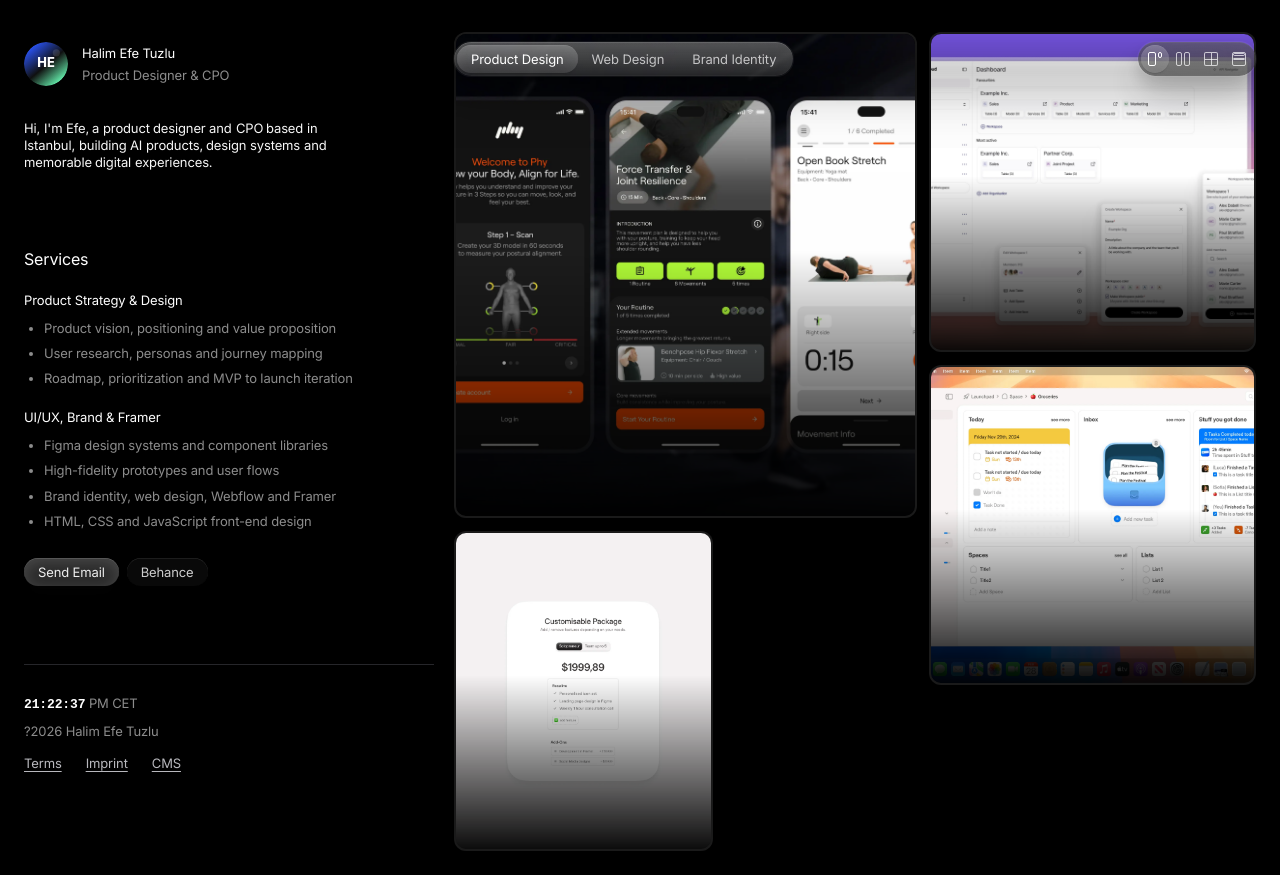
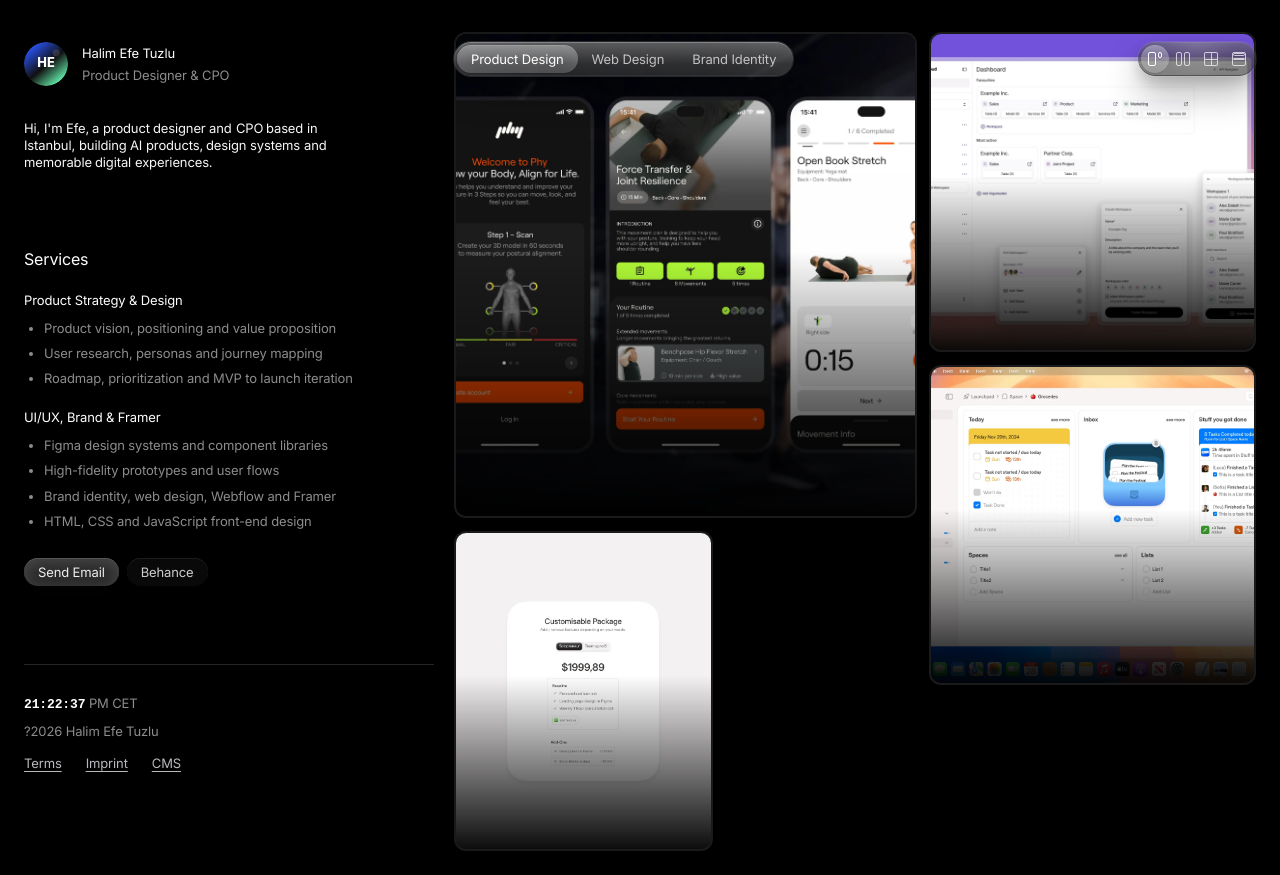
Before and after one commit to hefetuz/portfolio, a plain HTML site: page index.html in a window 1280 px wide. Drawn offline with Linux system fonts and the light colour scheme.

Commit message:
Rebuild filter tabs glass surface

```diff
--- a/index.html
+++ b/index.html
@@ -45,14 +45,6 @@
 
     <main id="top" class="work-area">
       <div class="work-toolbar">
-        <div class="toolbar-progressive-blur" aria-hidden="true">
-          <span></span>
-          <span></span>
-          <span></span>
-          <span></span>
-          <span></span>
-        </div>
-
         <div class="tabs filter-tabs" role="tablist" aria-label="Portfolio filters">
           <span class="tab-indicator" aria-hidden="true"></span>
         </div>
--- a/js/components/tabs.js
+++ b/js/components/tabs.js
@@ -36,7 +36,7 @@ export function updateTabIndicator(tabs = document.querySelector(".filter-tabs")
   const activeBox = active.getBoundingClientRect();
   indicator.style.width = `${activeBox.width}px`;
   indicator.style.height = `${activeBox.height}px`;
-  indicator.style.transform = `translate3d(${activeBox.left - tabsBox.left}px, ${activeBox.top - tabsBox.top}px, 0)`;
+  indicator.style.transform = `translate3d(${activeBox.left - tabsBox.left - 3}px, ${activeBox.top - tabsBox.top - 3}px, 0)`;
 }
 
 export function updateAllTabIndicators() {
--- a/styles.css
+++ b/styles.css
@@ -332,70 +332,6 @@ img {
   isolation: isolate;
 }
 
-.toolbar-progressive-blur {
-  position: absolute;
-  inset-inline: -24px;
-  top: -18px;
-  z-index: 1;
-  height: 124px;
-  opacity: 1;
-  pointer-events: none;
-  overflow: hidden;
-  contain: paint;
-}
-
-.toolbar-progressive-blur span {
-  position: absolute;
-  inset: 0;
-  background: rgba(0, 0, 0, .01);
-  -webkit-backdrop-filter: blur(var(--toolbar-blur));
-  backdrop-filter: blur(var(--toolbar-blur));
-  -webkit-mask-image: linear-gradient(
-    to bottom,
-    transparent 0%,
-    black var(--toolbar-mask-start),
-    black var(--toolbar-mask-end),
-    transparent 100%
-  );
-  mask-image: linear-gradient(
-    to bottom,
-    transparent 0%,
-    black var(--toolbar-mask-start),
-    black var(--toolbar-mask-end),
-    transparent 100%
-  );
-}
-
-.toolbar-progressive-blur span:nth-child(1) {
-  --toolbar-blur: 1px;
-  --toolbar-mask-start: 0%;
-  --toolbar-mask-end: 42%;
-}
-
-.toolbar-progressive-blur span:nth-child(2) {
-  --toolbar-blur: 2px;
-  --toolbar-mask-start: 10%;
-  --toolbar-mask-end: 54%;
-}
-
-.toolbar-progressive-blur span:nth-child(3) {
-  --toolbar-blur: 3px;
-  --toolbar-mask-start: 22%;
-  --toolbar-mask-end: 66%;
-}
-
-.toolbar-progressive-blur span:nth-child(4) {
-  --toolbar-blur: 6px;
-  --toolbar-mask-start: 36%;
-  --toolbar-mask-end: 80%;
-}
-
-.toolbar-progressive-blur span:nth-child(5) {
-  --toolbar-blur: 12px;
-  --toolbar-mask-start: 52%;
-  --toolbar-mask-end: 100%;
-}
-
 .tabs {
   position: relative;
   z-index: 2;
@@ -405,19 +341,20 @@ img {
   padding: 3px;
   display: flex;
   align-items: center;
-  gap: -2px;
+  gap: 0;
   border: 0;
   border-radius: 999px;
-  background: transparent;
+  background:
+    linear-gradient(180deg, rgba(255, 255, 255, .12), rgba(255, 255, 255, .035)),
+    rgba(28, 28, 28, .58);
   box-shadow:
     inset 0 .5px .5px rgba(255, 255, 255, .16),
-    0 0 0 1px rgba(0, 0, 0, .76),
-    0 41px 17px rgba(0, 0, 0, .03),
-    0 23px 14px rgba(0, 0, 0, .1),
-    0 10px 10px rgba(0, 0, 0, .17),
-    0 3px 6px rgba(0, 0, 0, .19);
-  -webkit-backdrop-filter: blur(28px) saturate(160%) brightness(1.05);
-  backdrop-filter: blur(28px) saturate(160%) brightness(1.05);
+    inset 0 -1px 0 rgba(0, 0, 0, .36),
+    0 0 0 1px rgba(255, 255, 255, .09),
+    0 18px 34px rgba(0, 0, 0, .28),
+    0 6px 14px rgba(0, 0, 0, .18);
+  -webkit-backdrop-filter: blur(24px) saturate(160%);
+  backdrop-filter: blur(24px) saturate(160%);
   overflow: hidden;
 }
 
@@ -428,65 +365,52 @@ img {
   z-index: 0;
   border-radius: inherit;
   background:
-    linear-gradient(180deg, rgba(255, 255, 255, .12), rgba(255, 255, 255, .035)),
-    rgba(30, 30, 30, .42);
-  -webkit-backdrop-filter: blur(32px) saturate(175%) brightness(1.06);
-  backdrop-filter: blur(32px) saturate(175%) brightness(1.06);
+    linear-gradient(180deg, rgba(255, 255, 255, .14), transparent 42%),
+    radial-gradient(circle at 50% 0%, rgba(255, 255, 255, .12), transparent 58%);
   pointer-events: none;
-}
-
-.filter-tabs,
-.view-tabs {
-  backdrop-filter:
-    blur(24px)
-    saturate(170%)
-    brightness(1.08);
-  -webkit-backdrop-filter:
-    blur(24px)
-    saturate(170%)
-    brightness(1.08);
-  background:
-    linear-gradient(180deg, rgba(255, 255, 255, .11), rgba(255, 255, 255, .04)),
-    rgba(30, 30, 30, .24);
-  box-shadow:
-    inset 0 1px 0 rgba(255, 255, 255, .14),
-    inset 0 -1px 0 rgba(255, 255, 255, .04),
-    0 0 0 1px rgba(255, 255, 255, .06),
-    0 22px 38px rgba(0, 0, 0, .18),
-    0 8px 16px rgba(0, 0, 0, .14);
 }
 
 .filter-tabs {
   background:
-    linear-gradient(180deg, rgba(255, 255, 255, .18), rgba(255, 255, 255, .06)),
-    rgba(24, 24, 24, .16);
-  -webkit-backdrop-filter: blur(36px) saturate(185%) brightness(1.12);
-  backdrop-filter: blur(36px) saturate(185%) brightness(1.12);
-  overflow: hidden;
+    linear-gradient(180deg, rgba(255, 255, 255, .16), rgba(255, 255, 255, .055)),
+    rgba(36, 36, 36, .54);
+  -webkit-backdrop-filter: blur(30px) saturate(185%) contrast(1.03);
+  backdrop-filter: blur(30px) saturate(185%) contrast(1.03);
+  box-shadow:
+    inset 0 1px 0 rgba(255, 255, 255, .24),
+    inset 0 -1px 0 rgba(255, 255, 255, .06),
+    0 0 0 1px rgba(255, 255, 255, .14),
+    0 16px 34px rgba(0, 0, 0, .28),
+    0 6px 14px rgba(0, 0, 0, .18);
 }
 
 .filter-tabs::before {
+  content: "";
+  position: absolute;
+  inset: 0;
+  z-index: 0;
+  border-radius: inherit;
   background:
-    linear-gradient(180deg, rgba(255, 255, 255, .16), rgba(255, 255, 255, .045)),
-    rgba(24, 24, 24, .18);
-  -webkit-backdrop-filter: blur(42px) saturate(185%) brightness(1.12);
-  backdrop-filter: blur(42px) saturate(185%) brightness(1.12);
+    linear-gradient(180deg, rgba(255, 255, 255, .18), rgba(255, 255, 255, .02) 64%),
+    linear-gradient(90deg, rgba(255, 255, 255, .04), transparent 26%, transparent 74%, rgba(255, 255, 255, .04));
+  pointer-events: none;
 }
 
 .tab-indicator {
   position: absolute;
-  top: 0;
-  left: 0;
+  top: 3px;
+  left: 3px;
   z-index: 1;
   border-radius: 999px;
   background:
-    linear-gradient(180deg, rgba(255, 255, 255, .2), rgba(255, 255, 255, .08));
+    linear-gradient(180deg, rgba(255, 255, 255, .24), rgba(255, 255, 255, .09)),
+    rgba(255, 255, 255, .08);
   box-shadow:
     0 3px 3px -1.5px rgba(26, 26, 26, .06),
     0 2px 2px -1px rgba(26, 26, 26, .08),
     0 1px 1px -.5px rgba(26, 26, 26, .08),
-    inset 0 4px 16px rgba(255, 255, 255, .08),
-    inset 0 .5px .5px rgba(255, 255, 255, .12);
+    inset 0 4px 16px rgba(255, 255, 255, .1),
+    inset 0 .5px .5px rgba(255, 255, 255, .22);
   transition:
     width .45s cubic-bezier(.6, .6, 0, 1),
     height .45s cubic-bezier(.6, .6, 0, 1),
```
